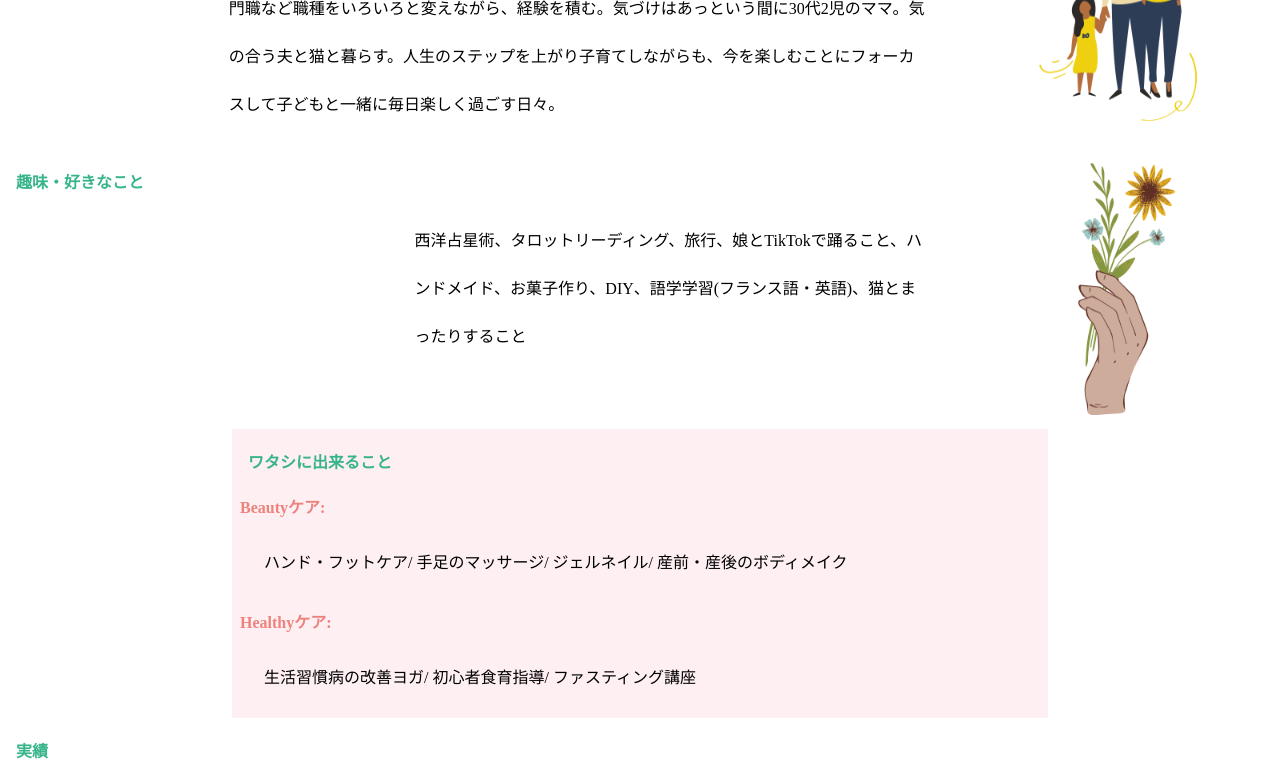
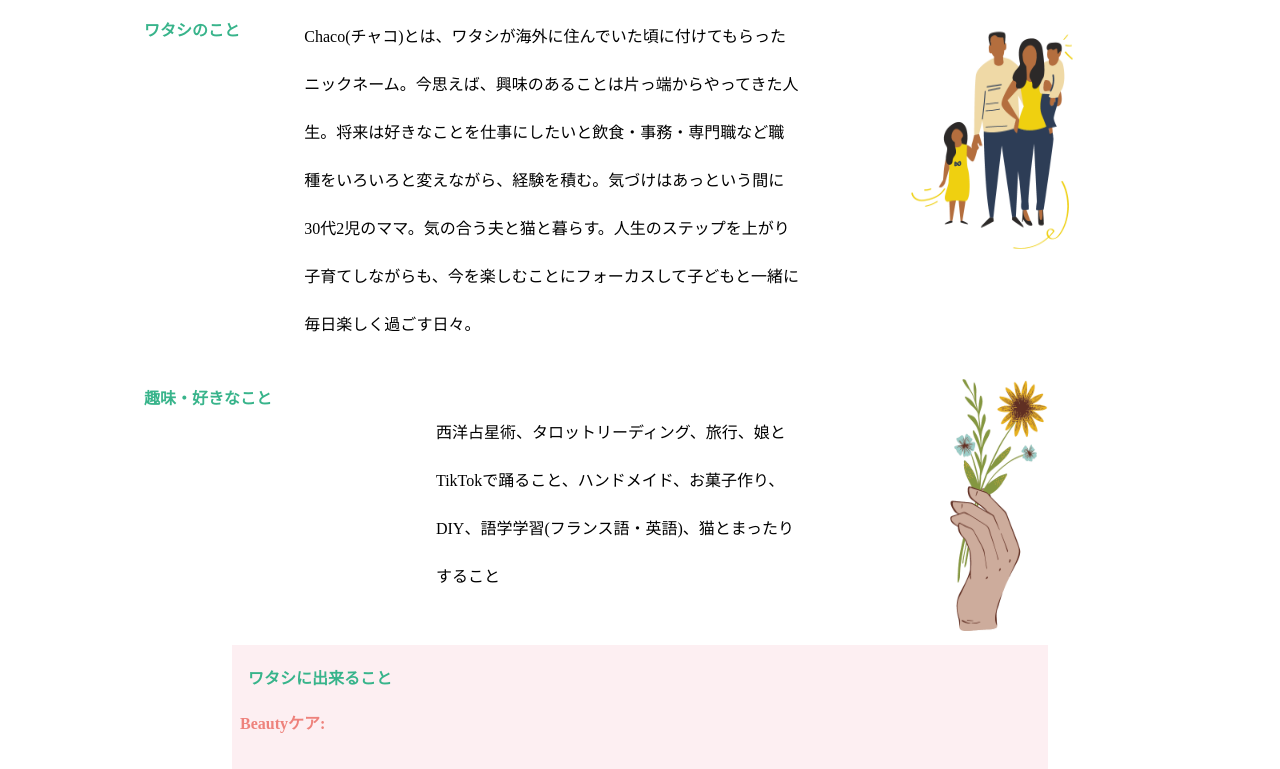
Before and after one commit to 3103nakazima/MyPortfolio, a plain HTML site: page index.html in a window 1280 px wide. Shown: the part 222-991 px from the top of the page. Drawn offline with nearby package versions, Linux system fonts and the light colour scheme.

Commit message:
Add files via upload

```diff
--- a/css/style.css
+++ b/css/style.css
@@ -17,6 +17,11 @@
 
 body {
   margin: 0;
+
+  margin-left: 10%;
+  margin-right: 10%;
+  margin-top: 10%;
+  margin-bottom: 10%;
 }
 
 img {
```
